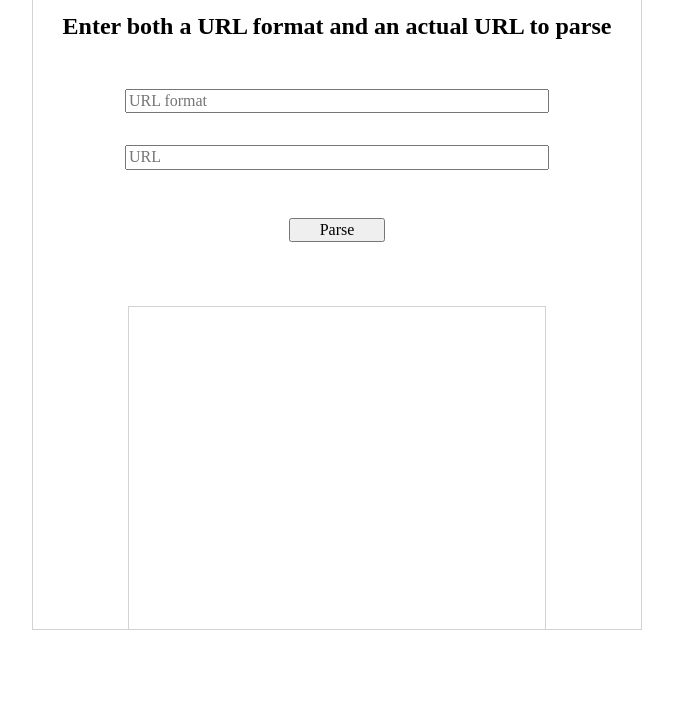
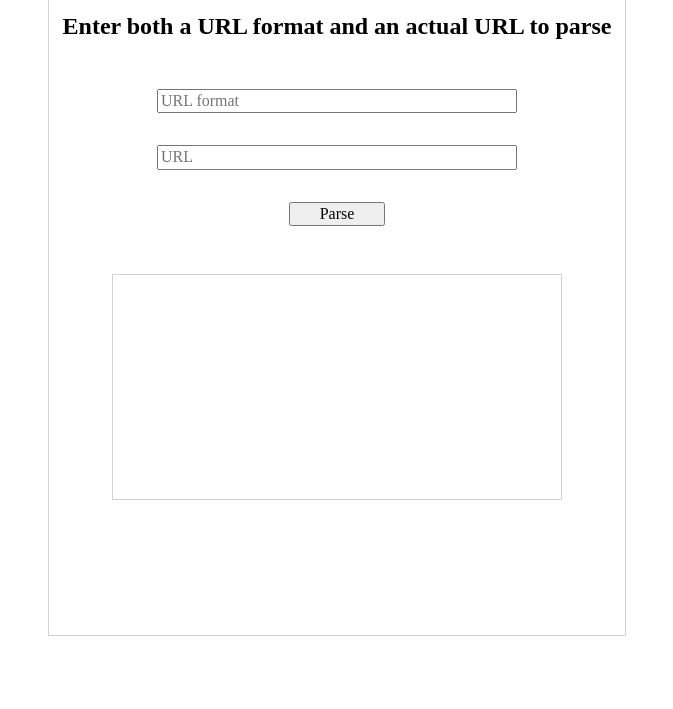
Before and after one commit to Viruscerbero/url-parser-exercise, a website built with Vite: page index.html in a window 1280 px wide. Shown: the part 91-800 px from the top of the page, without its empty margins (303-976 px from the left). Built offline with nearby package versions, Linux system fonts and the light colour scheme.

Commit message:
Adding responsiveness

```diff
--- a/index.html
+++ b/index.html
@@ -4,7 +4,7 @@
     <meta charset="UTF-8" />
     <link rel="icon" type="image/svg+xml" href="/icon.svg" />
     <meta name="viewport" content="width=device-width, initial-scale=1.0" />
-    <title>URL Parser Exercise</title>
+    <title>URL Parser</title>
   </head>
   <body>
     <div id="app"></div>
--- a/src/main.js
+++ b/src/main.js
@@ -7,7 +7,7 @@ let app = document.querySelector("#app");
 app.className = "app";
 app.innerHTML = `
     <header>
-      <h1>URL Parser Exercise</h1>
+      <h1>URL Parser</h1>
     </header>
     <main>
       <h3>Enter both a URL format and an actual URL to parse</h3>
--- a/src/style.css
+++ b/src/style.css
@@ -1,6 +1,17 @@
 :root {
   --size: 16px;
   --borderLight: 1px solid lightgray;
+}
+
+html {
+  display: flex;
+  justify-content: center;
+  min-width: 380px;
+  height: 93vh;
+}
+
+body {
+  height: 100%;
 }
 
 h1,
@@ -23,11 +34,11 @@ h3 {
 }
 
 .app {
-  height: 100vh;
   display: grid;
-  grid-template-rows: 1fr 8fr 1fr;
+  grid-template-rows: 1fr auto 1fr;
   grid-template-columns: 1fr;
   justify-items: center;
+  border: var(--borderLight);
 }
 
 header {
@@ -41,35 +52,34 @@ header > h1 {
 
 main {
   display: grid;
-  grid-template-rows: 1fr auto auto auto 7fr;
+  grid-template-rows: 1fr min-content min-content min-content auto;
   grid-row-gap: calc(var(--size) * 2);
+  width: calc(var(--size) * 24);
+  padding-bottom: calc(var(--size) * 2);
   text-align: center;
-  border: var(--borderLight);
-  width: calc(var(--size) * 38);
-  overflow: auto;
 }
 
 footer {
-  justify-content: center;
+  display: flex;
+  align-items: center;
 }
 
 .button {
   width: calc(var(--size) * 6);
   height: fit-content;
-  margin: calc(var(--size)) 0;
   justify-self: center;
 }
 
 .input {
-  width: calc(var(--size) * 26);
+  width: calc(var(--size) * 20);
   justify-self: center;
 }
 
 .display {
   display: flex;
   justify-self: center;
-  width: calc(var(--size) * 26);
-  height: calc(var(--size) * 22);
+  width: calc(var(--size) * 20);
+  height: calc(var(--size) * 13);
   margin: calc(var(--size)) 0;
   border: var(--borderLight);
   overflow: auto;
@@ -78,3 +88,25 @@ footer {
 .display pre {
   text-align: left;
 }
+
+/* Media queries */
+@media screen and (min-width: 768px) {
+  main {
+    width: calc(var(--size) * 28);
+  }
+}
+
+@media screen and (min-width: 1280px) {
+  main {
+    width: calc(var(--size) * 36);
+  }
+
+  .input {
+    width: calc(var(--size) * 22);
+  }
+
+  .display {
+    width: calc(var(--size) * 28);
+    height: calc(var(--size) * 14);
+  }
+}
```
